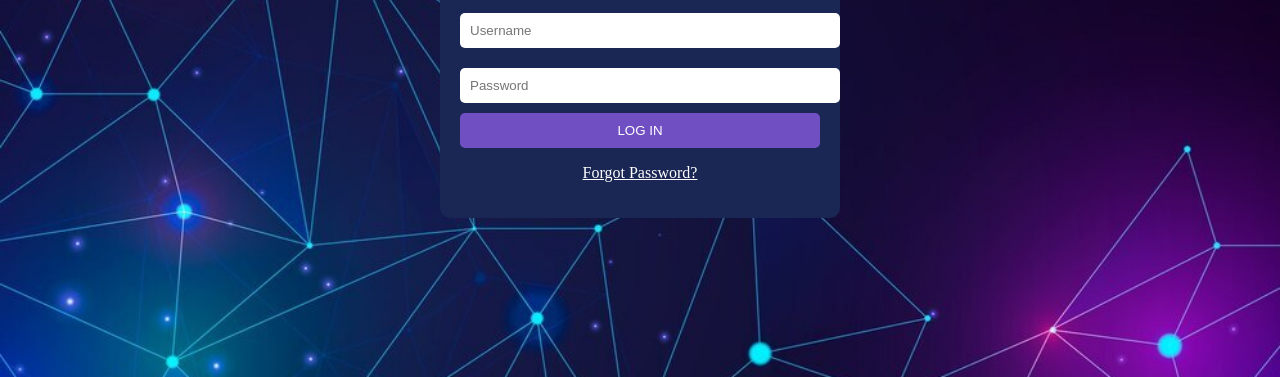
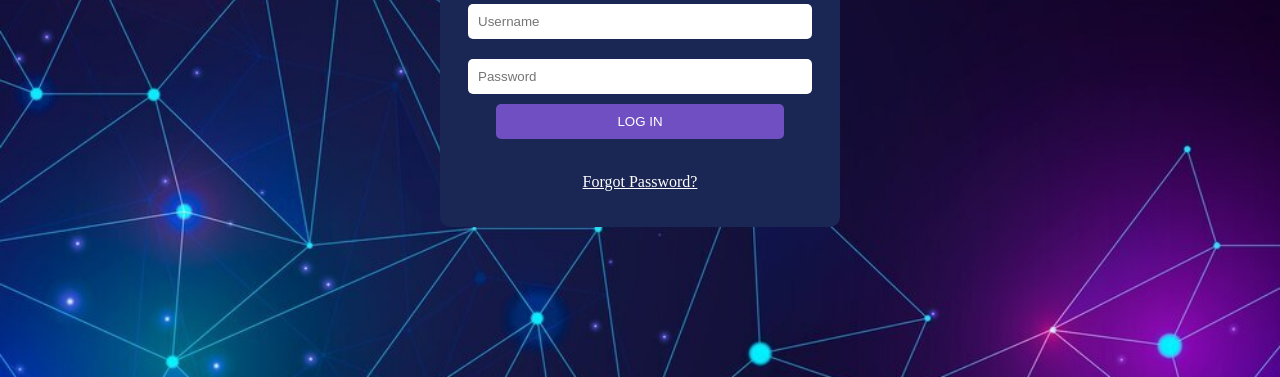
Before and after one commit to GeorgeZa01/M1--Project, a website: page front-end/index.html in a window 1280 px wide. Shown: the part 439-816 px from the top of the page. Drawn offline with Linux system fonts and the light colour scheme; some packages are replaced by stand-ins of ours; a script that the page names is missing.

Commit message:
Index.html update

```diff
--- a/front-end/index.html
+++ b/front-end/index.html
@@ -30,14 +30,14 @@
         border-radius: 10px;
       }
       .tbox {
-        width: 100%;
+        width: 90%;
         margin: 10px 0;
         padding: 10px;
         border-radius: 5px;
         border: none;
       }
       .btn {
-        width: 100%;
+        width: 80%;
         padding: 10px;
         background: #704fc2;
         color: white;
@@ -69,8 +69,10 @@
       <form id="login-form">
         <input id="uname" class="tbox" type="text" placeholder="Username" required />
         <input id="pwd" class="tbox" type="password" placeholder="Password" required />
+        <br>
         <button type="submit" class="btn" onclick="validateLogin(event)">LOG IN</button>
       </form>
+      <br>
       <p><a href="#" style="color: white;">Forgot Password?</a></p>
     </div>
 
```
